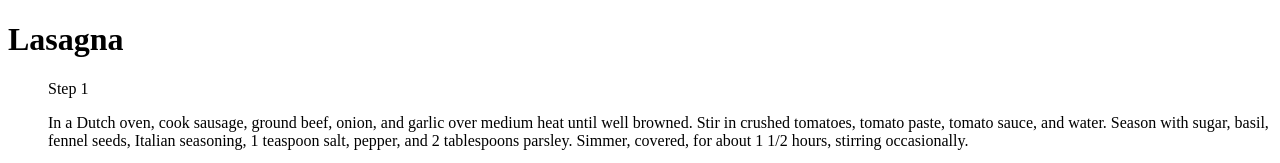
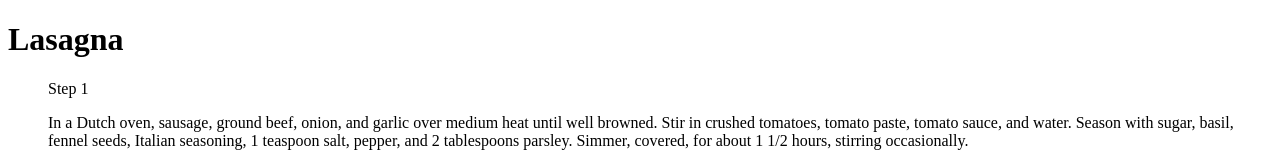
Before and after one commit to u46cm8/odin-recipes, a plain HTML site: page recipes/lasagna.html in a window 1280 px wide. Shown: the top 163 px of the page. Drawn offline with Linux system fonts and the light colour scheme.

Commit message:
Just a typo

```diff
--- a/recipes/lasagna.html
+++ b/recipes/lasagna.html
@@ -10,7 +10,7 @@
     <h1>Lasagna</h1>
     <ul>
         <il>Step 1</il><p>
-    In a Dutch oven, cook sausage, ground beef, onion, and garlic over medium heat until well browned. Stir in crushed tomatoes, tomato paste, tomato sauce, and water. Season with sugar, basil, fennel seeds, Italian seasoning, 1 teaspoon salt, pepper, and 2 tablespoons parsley. Simmer, covered, for about 1 1/2 hours, stirring occasionally.
+    In a Dutch oven,  sausage, ground beef, onion, and garlic over medium heat until well browned. Stir in crushed tomatoes, tomato paste, tomato sauce, and water. Season with sugar, basil, fennel seeds, Italian seasoning, 1 teaspoon salt, pepper, and 2 tablespoons parsley. Simmer, covered, for about 1 1/2 hours, stirring occasionally.
     </p><p>
     Step 2
     Bring a large pot of lightly salted water to a boil. Cook lasagna noodles in boiling water for 8 to 10 minutes. Drain noodles, and rinse with cold water. In a mixing bowl, combine ricotta cheese with egg, remaining parsley, and 1/2 teaspoon salt.
```
